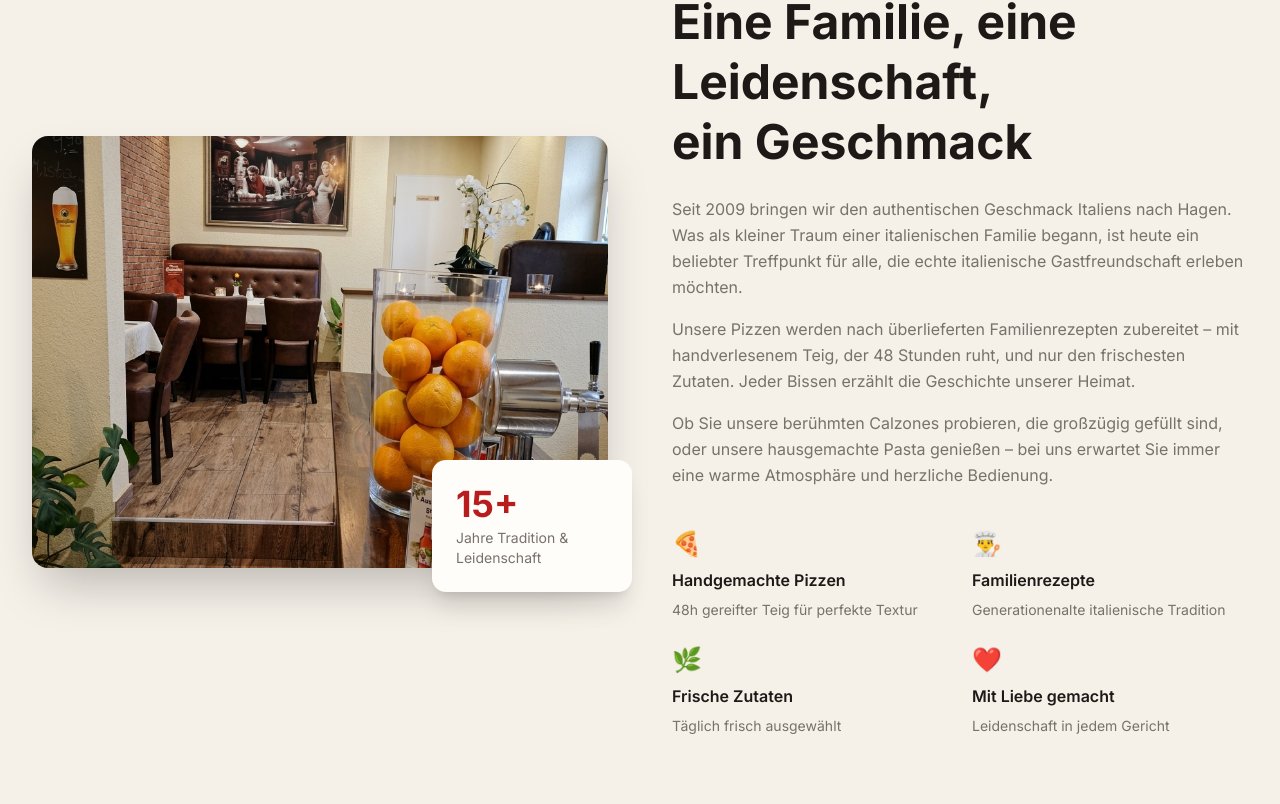
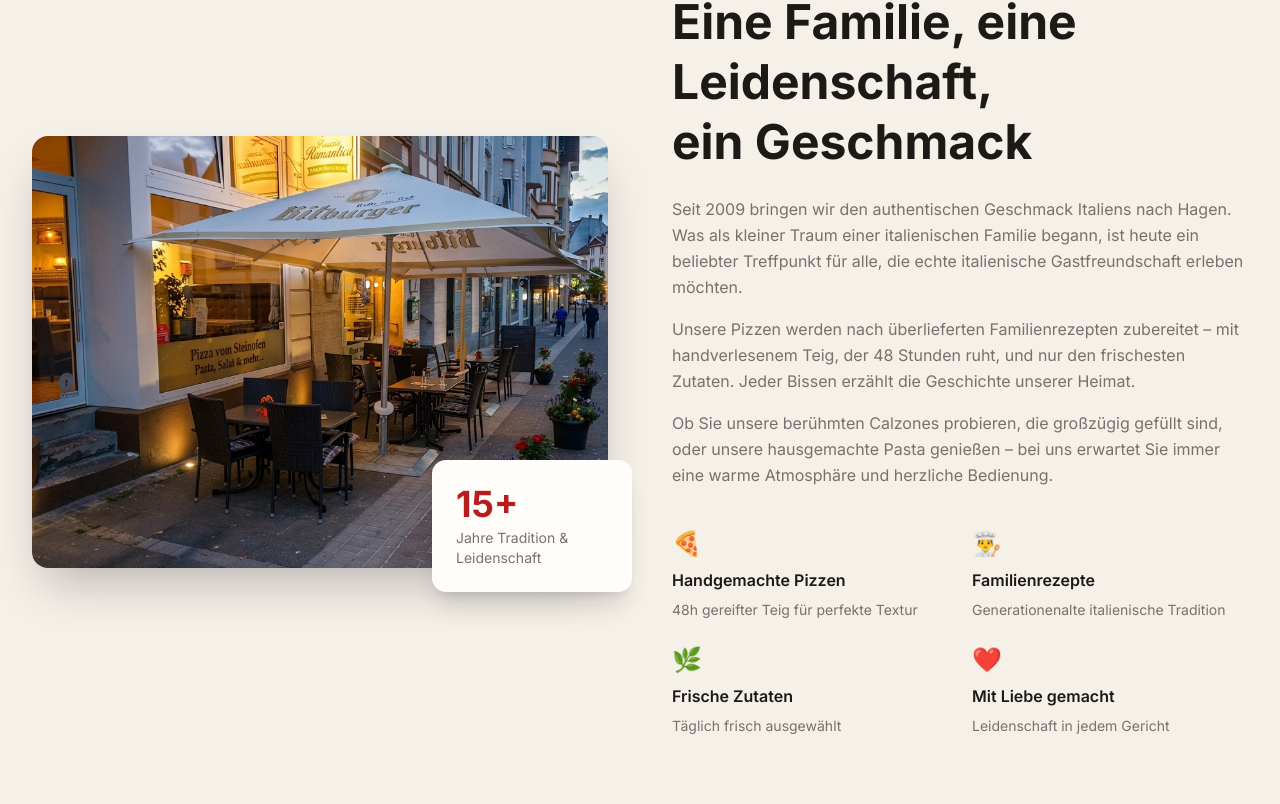
Before and after one commit to Elhamr21/pizzeria-romantica, a Next.js app: page / in a window 1280 px wide. Shown: the part 2116-2920 px from the top of the page. Built offline with nearby package versions, Linux system fonts and the light colour scheme; a web font is replaced by a local one.

Commit message:
photo changes

```diff
--- a/components/about-section.tsx
+++ b/components/about-section.tsx
@@ -18,7 +18,7 @@ export function AboutSection() {
           >
             <div className="relative aspect-[4/3] rounded-2xl overflow-hidden shadow-2xl">
               <Image
-                src="/images/ambient.png"
+                src="/images/ambient2.png"
                 alt="Interior of Pizzeria Romantica with cozy Italian atmosphere"
                 fill
                 className="object-cover transition-transform duration-700 hover:scale-105"
--- a/components/gallery-section.tsx
+++ b/components/gallery-section.tsx
@@ -30,7 +30,7 @@ const galleryImages: GalleryImage[] = [
   { id: '3', src: '/images/food1.png', alt: 'Hausgemachte Spaghetti Bolognese', category: 'food' },
   { id: '4', src: '/images/food2.png', alt: 'Pizza Diavola mit scharfer Salami', category: 'pizza' },
   { id: '5', src: '/images/gallery/drinks-1.jpg', alt: 'Aperol Spritz Cocktail', category: 'drinks' },
-  { id: '6', src: '/images/ambient2.png', alt: 'Romantische Tischdekoration', category: 'interior' },
+  { id: '6', src: '/images/ambient.png', alt: 'Romantische Tischdekoration', category: 'interior' },
   { id: '7', src: '/images/gallery/calzone-1.jpg', alt: 'Knusprige Calzone', category: 'food' },
   { id: '8', src: '/images/food3.png', alt: 'Quattro Formaggi Pizza', category: 'pizza' },
   { id: '9', src: '/images/gallery/drinks-2.jpg', alt: 'Italienischer Rotwein', category: 'drinks' },
```
